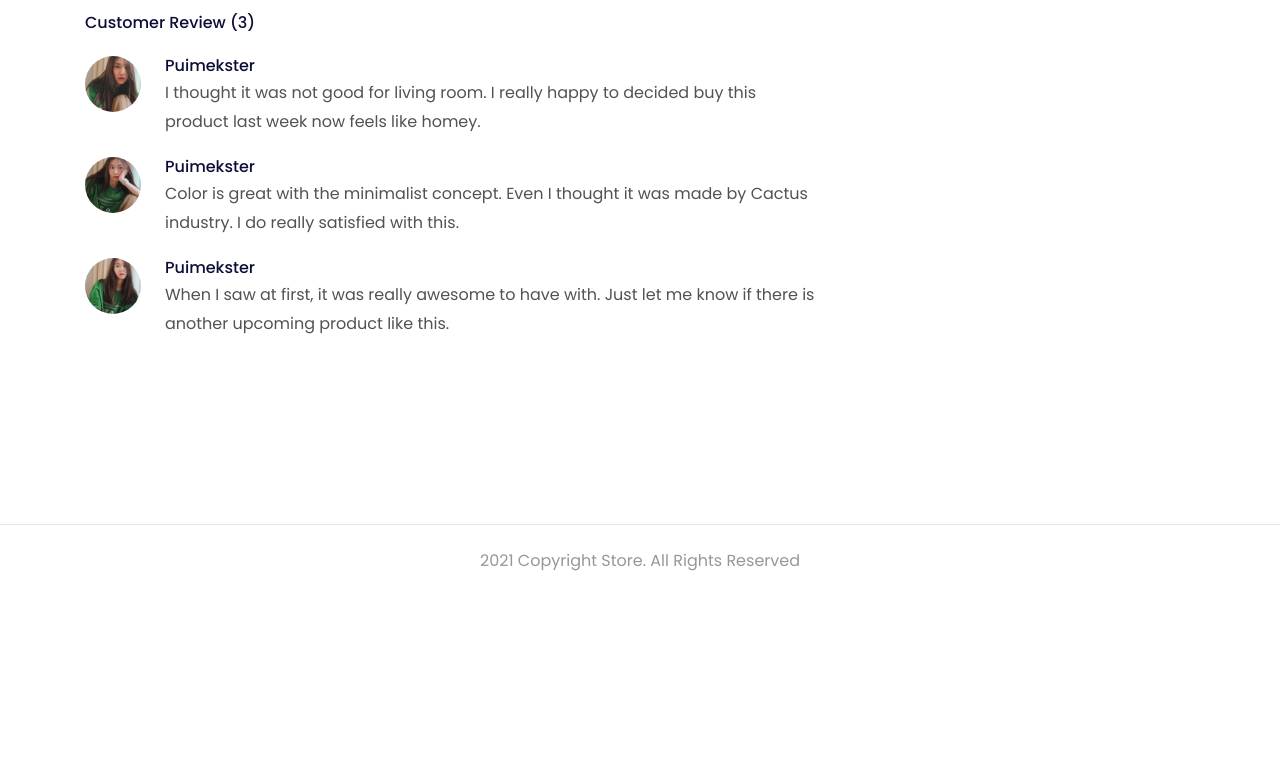
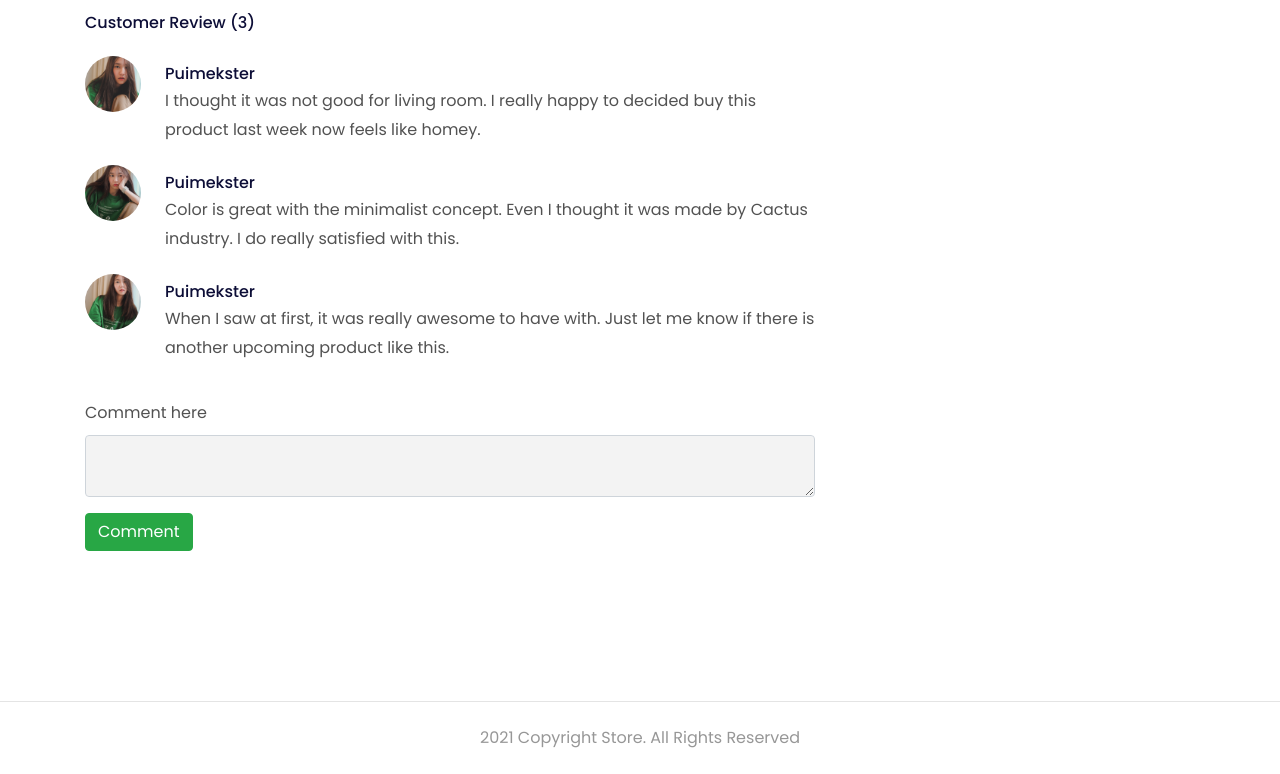
Before and after one commit to akmalubayy/store-template-html-css, a plain HTML site: page details.html in a window 1280 px wide. Shown: the part 1024-1798 px from the top of the page. Before the commit the page ends 1621 px from the top, so only its background shows below. Drawn offline with nearby package versions, Linux system fonts and the light colour scheme; a script that the page names is missing.

Commit message:
update form comment

```diff
--- a/details.html
+++ b/details.html
@@ -220,7 +220,7 @@
                       class="mr-4 rounded-circle"
                     />
                     <div class="media-body">
-                      <h5 class="mt2 mb-1">Puimekster</h5>
+                      <h5 class="mt-2 mb-1">Puimekster</h5>
                       I thought it was not good for living room. I really happy
                       to decided buy this product last week now feels like
                       homey.
@@ -233,7 +233,7 @@
                       class="mr-4 rounded-circle"
                     />
                     <div class="media-body">
-                      <h5 class="mt2 mb-1">Puimekster</h5>
+                      <h5 class="mt-2 mb-1">Puimekster</h5>
                       Color is great with the minimalist concept. Even I thought
                       it was made by Cactus industry. I do really satisfied with
                       this.
@@ -246,7 +246,7 @@
                       class="mr-4 rounded-circle"
                     />
                     <div class="media-body">
-                      <h5 class="mt2 mb-1">Puimekster</h5>
+                      <h5 class="mt-2 mb-1">Puimekster</h5>
                       When I saw at first, it was really awesome to have with.
                       Just let me know if there is another upcoming product like
                       this.
@@ -255,6 +255,19 @@
                 </ul>
               </div>
             </div>
+        </section>
+        <section class="store-description">
+          <div class="container">
+          <form action="">
+            <div class="row">
+              <div class="col-8">
+                <label for="comment">Comment here</label>
+                <textarea name="post" id="descriptionEditor" class="form-control"></textarea>
+                <button type="submit" class="btn btn-success mt-3">Comment</button>
+              </div>
+            </div>
+          </form>
+
           </div>
         </section>
       </div>
@@ -314,5 +327,9 @@
       });
     </script>
     <script src="/script/navbar-scroll.js"></script>
+    <script src="https://cdn.ckeditor.com/4.16.1/standard/ckeditor.js"></script>
+    <script>
+      CKEDITOR.replace('descriptionEditor');
+    </script>
   </body>
 </html>
```
